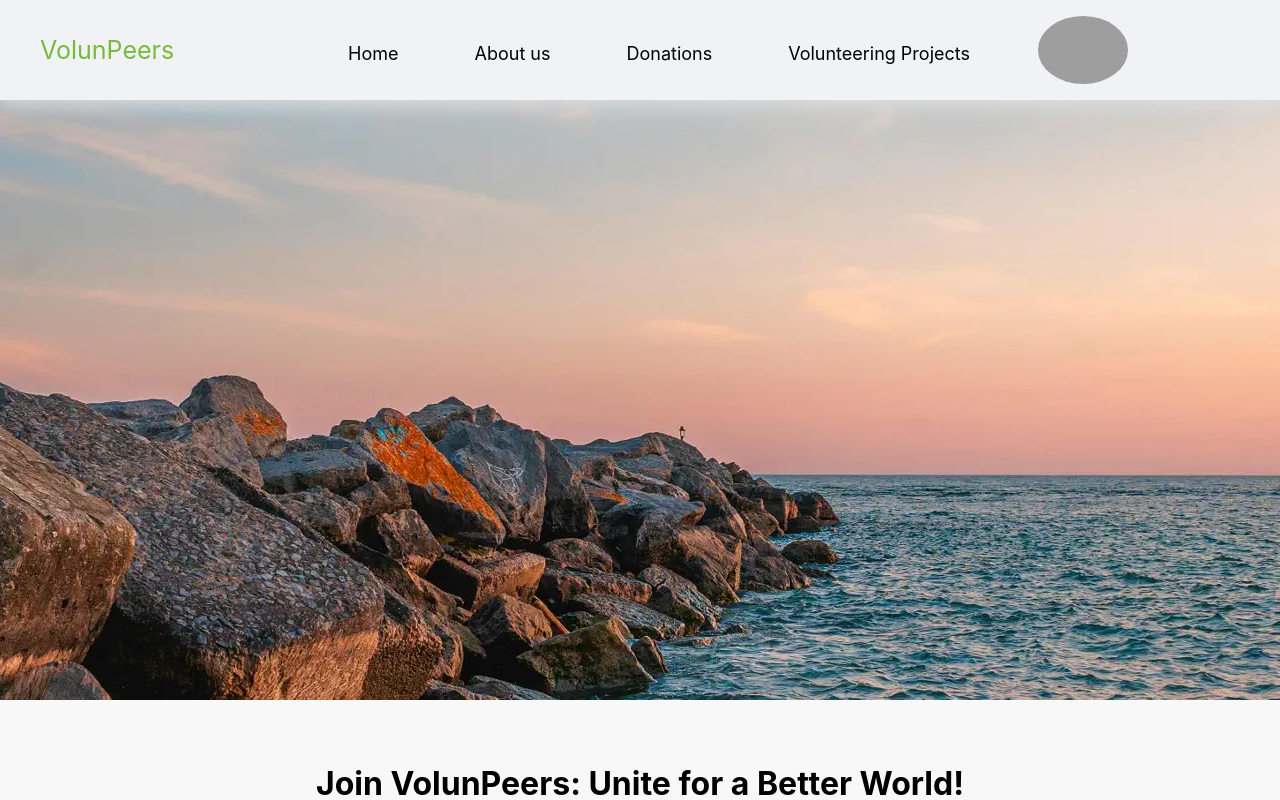
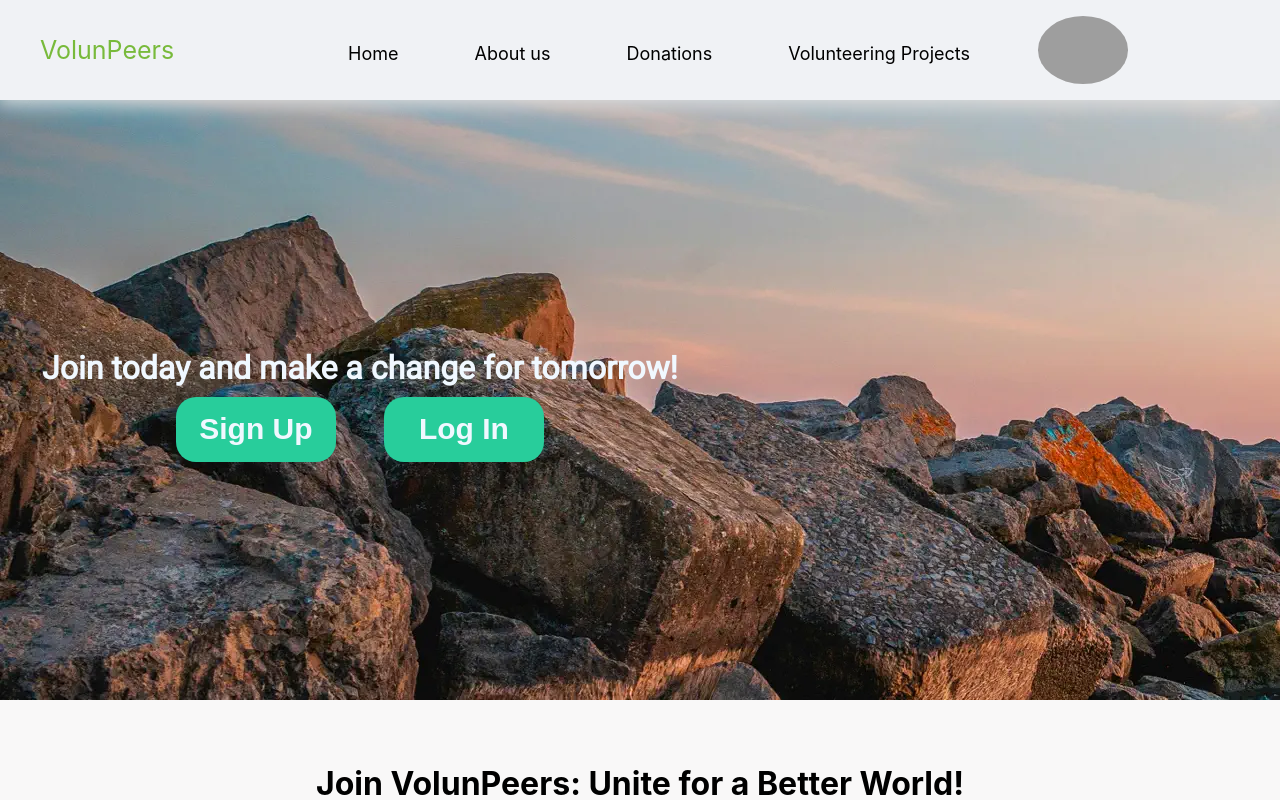
Before and after one commit to marieUr/VolunPeers-project, a React (Create React App) app in the folder volunpeers-front-end/: page / in a window 1280 px wide. Shown: the top 800 px of the page. Built offline with nearby package versions, Linux system fonts and the light colour scheme; grey boxes are pictures that could not be loaded.

Commit message:
Added Buttons to Banner

```diff
--- a/volunpeers-front-end/src/App.css
+++ b/volunpeers-front-end/src/App.css
@@ -3,11 +3,22 @@
   src: local('Roboto'),
     url(./fonts/Roboto/Roboto-Regular.ttf) format('truetype');
 }
+@font-face {
+  font-family: 'Roboto-Medium';
+  src: local('Roboto-Medium'),
+    url(./fonts/Roboto/Roboto-Medium.ttf) format('truetype');
+}
+
+@font-face {
+  font-family: 'Roboto-Bold';
+  src: local('Roboto-Bold'),
+    url(./fonts/Roboto/Roboto-Bold.ttf) format('truetype');
+}
 
 body {
   margin: 0;
   font-family: -apple-system, BlinkMacSystemFont, 'Segoe UI', 'Roboto', 'Oxygen',
-    'Ubuntu', 'Cantarell', 'Fira Sans', 'Droid Sans', 'Helvetica Neue', 'Roboto',
+    'Ubuntu', 'Cantarell', 'Fira Sans', 'Droid Sans', 'Helvetica Neue', 'Roboto-Medium','Roboto-Bold',
     sans-serif;
   -webkit-font-smoothing: antialiased;
   -moz-osx-font-smoothing: grayscale;
@@ -48,4 +59,6 @@ code {
   --highlightColor: #61c9a8;
   --TextColor: #000100;
   --TextColorSecondary: #ffffff;
+  --ButtonColour: rgba(40, 205, 155, 1);
+  --SecondaryColorAlt: rgba(86, 142, 159, 1);
 }
--- a/volunpeers-front-end/src/components/HeroSection/HeroSection.jsx
+++ b/volunpeers-front-end/src/components/HeroSection/HeroSection.jsx
@@ -1,14 +1,27 @@
-import React from 'react'
-import MainBanner from "../../Images/beach-rocks-image.webp";
+import React from 'react';
+import MainBanner from '../../Images/beach-rocks-image.webp';
 import styles from './HeroSection.module.css';
+import { Link } from 'react-router-dom';
 
 function HeroSection() {
   return (
     <div className={`${styles.Banner}`}>
-            <img src={MainBanner} alt="" />
+      <img src={MainBanner} alt="Rocks with a beach" />
+      <div className={`${styles.TextSection}`}>
+        <h1>Join today and make a change for tomorrow!</h1>
+        <Link to="/signup">
+        <button aria-label="Sign Up Button" >
+          Sign Up
+        </button>
+        </Link>
+        <Link to="/login">
+        <button aria-label="Log In Button">
+          Log In
+        </button>
+        </Link>
+        </div>
     </div>
-
-  )
+  );
 }
 
-export default HeroSection
+export default HeroSection;
--- a/volunpeers-front-end/src/components/HeroSection/HeroSection.module.css
+++ b/volunpeers-front-end/src/components/HeroSection/HeroSection.module.css
@@ -2,12 +2,49 @@
     max-height: 600px;
     width: 100%;
     display: flex;
-    justify-content: center;
+    justify-content: space-between;
     align-items: center;
-    overflow: hidden
+    overflow: hidden;
+}
+.Banner h1 {
+    top: 350px;
+    padding: 10px;
+    color: aliceblue;
 }
 
 .Banner img {
     object-fit:cover;
+    display: flex;
+}
+.TextSection {
+    position: fixed;
+    justify-content: space-between;
+    align-items: center;
+    padding: 0 2rem;
+    margin: auto;
+    font-family: 'Roboto';
 
 }
+.Banner button {
+    height: 65px;
+    width: 160px;
+    top: 515px;
+    padding: 8px;
+    margin-left: 16px;
+    margin-right: 16px;
+    font-weight: 600;
+    border-radius: 20px;
+    font-size: 30px;
+    background-color: var(--ButtonColour);
+    box-shadow: 0 0 0 100vmax inset rgb(0 0 0/var(--o,0%));
+    color: aliceblue;
+    cursor: pointer;
+    transition: .4s;
+    border: 0;
+}
+
+.Banner button:hover {
+    --o: 10%;
+    transform: scale(1.01); /* Adjust the scale factor as needed */
+    z-index: 1;
+  }
--- a/volunpeers-front-end/src/components/Navbar.jsx
+++ b/volunpeers-front-end/src/components/Navbar.jsx
@@ -56,20 +56,11 @@ function Navbar() {
                  <span className={`${styles.profileText}`}>Profile</span>
               </Link>
             </li>
-
-
-            {/* <li onClick={removeActive}>
-              <Link to="/login" className={`${styles.navLink}`}>
-                LogIn
-              </Link>
-            </li> */}
-
-
           </ul>
           <div className='hidden md:flex' onClick={removeActive}>
           <button className={`${styles.profileText}`}>
               <Link to="/Login" className={`${styles.navLink}`}>
-                <img src ={lock} />
+                <img src ={lock} alt ="Login Lock"/>
                 Login
               </Link>
           </button>
```
Also changed, not shown: volunpeers-front-end/src/assets/Arrow 1.svg (added), volunpeers-front-end/src/assets/Arrow 2.svg (added).
